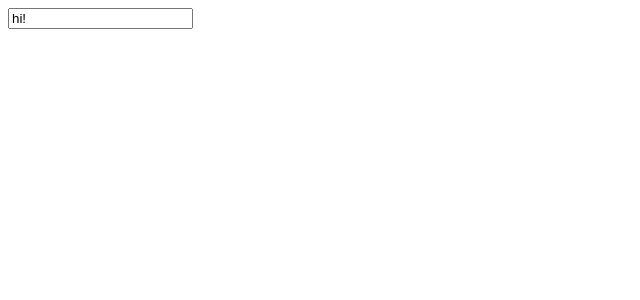
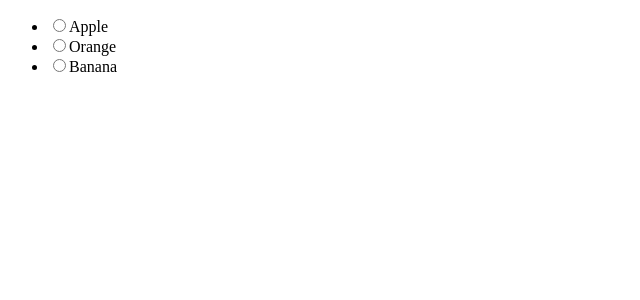
Before and after one commit to mina-tion/react-study-proj, a React (Create React App) app: page / in a window 1280 px wide. Shown: the top 300 px of the page, without its empty margins (0-640 px from the left). Built offline with nearby package versions, Linux system fonts and the light colour scheme.

Commit message:
radio button processing

```diff
--- a/src/App.js
+++ b/src/App.js
@@ -3,10 +3,21 @@ import React, { useState } from "react"
 
 const App = (props) => {
 
-  const [value, setValue] = useState("hi!")
+  const [checked, setChecked] = useState(null)
 
+  const items = ["Apple", "Orange", "Banana"]
   return(
-    <input value = {value} onChange={(e)=> setValue(e.target.value)}/>
+     <ul>
+
+      { items.map((item) => (
+        <li key={item}>
+          <input type="radio" checked={checked === item} onChange={()=>setChecked(item)}/>
+          {item}
+      </li>
+       ))
+      }
+
+     </ul>
   )
 }
 
```
